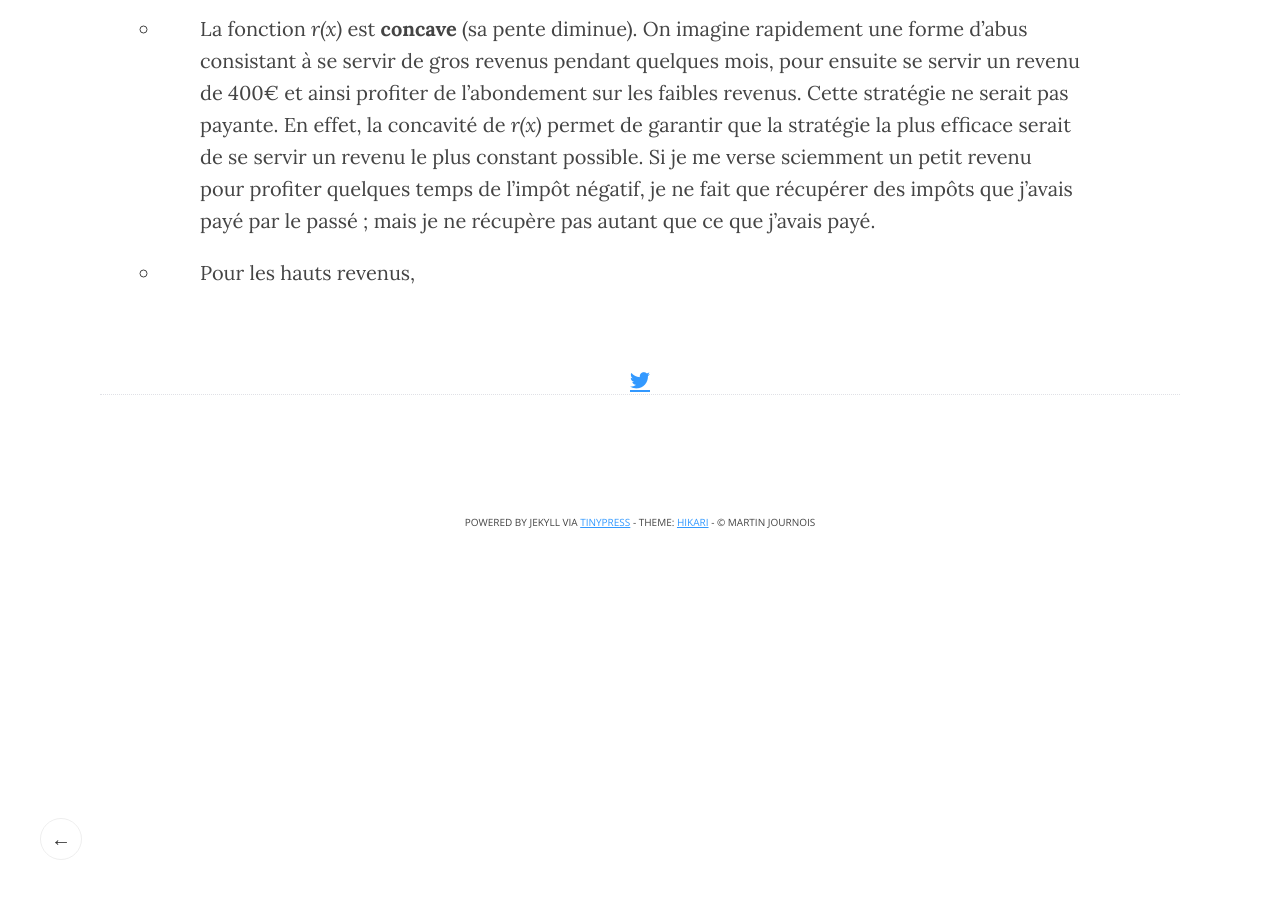
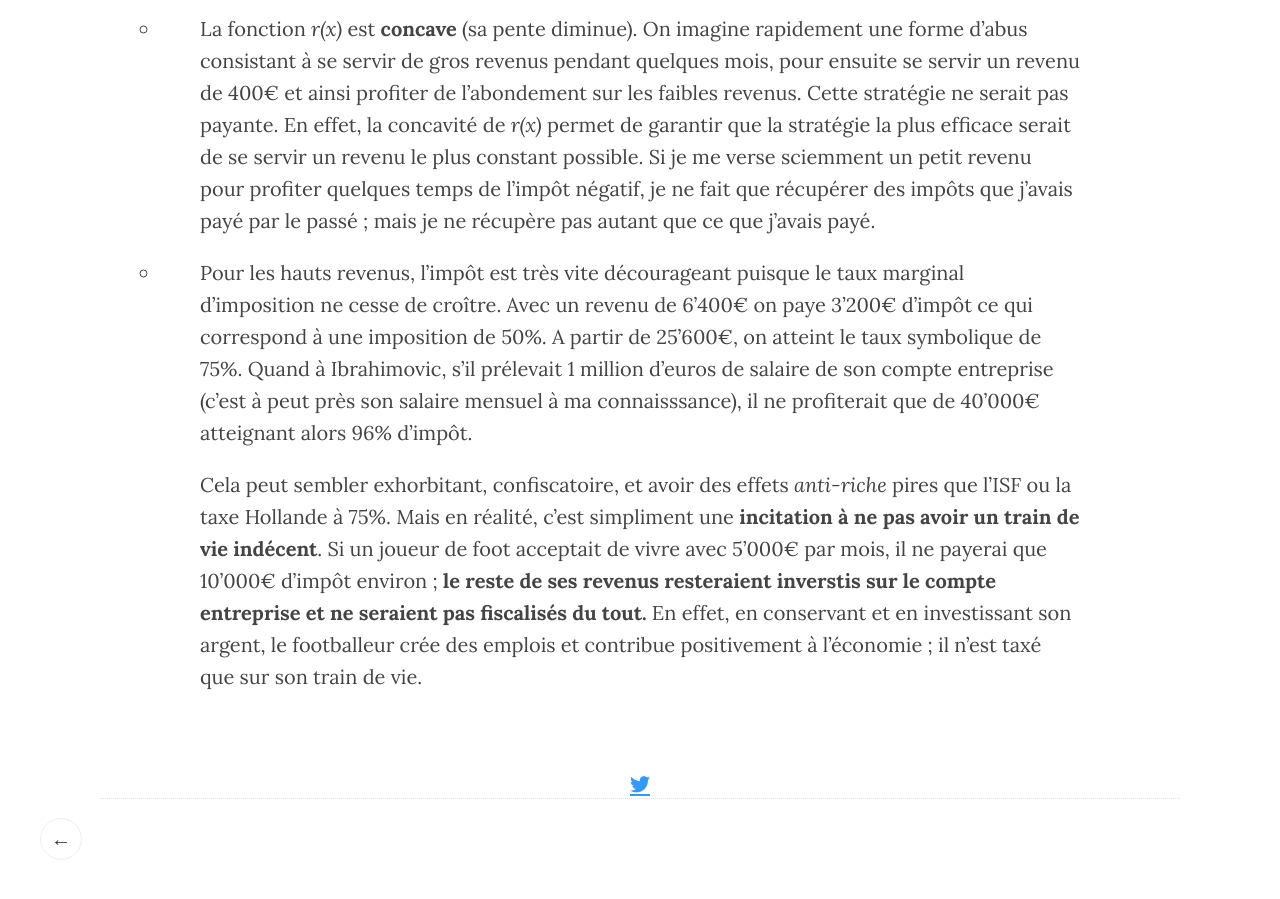
Before and after one commit to BibMartin/BibMartin.github.io, a Jekyll site: the page built from _posts/2016-01-27-une-fiscalit-simple-et-incitative.markdown, in a window 1280 px wide and 900 px high, scrolled down 4363 px. Built offline with Jekyll 4.4.1, drawn with Linux system fonts in a browser that asks for light colours; formulas are drawn with MathJax 3; comment, search, counter and statistics services are not loaded; before the commit the page ends 4935 px from its top, so only the background shows below that.

Commit message:
Update 2016-01-27-une-fiscalit-simple-et-incitative.markdown

```diff
--- a/_posts/2016-01-27-une-fiscalit-simple-et-incitative.markdown
+++ b/_posts/2016-01-27-une-fiscalit-simple-et-incitative.markdown
@@ -74,4 +74,15 @@ Cette fonction *r(x)* présente plusieurs intérêts:
 
 * La fonction *r(x)* est **concave** (sa pente diminue). On imagine rapidement une forme d'abus consistant à se servir de gros revenus pendant quelques mois, pour ensuite se servir un revenu de 400€ et ainsi profiter de l'abondement sur les faibles revenus. Cette stratégie ne serait pas payante. En effet, la concavité de *r(x)* permet de garantir que la stratégie la plus efficace serait de se servir un revenu le plus constant possible. Si je me verse sciemment un petit revenu pour profiter quelques temps de l'impôt négatif, je ne fait que récupérer des impôts que j'avais payé par le passé ; mais je ne récupère pas autant que ce que j'avais payé.
 
-* Pour les hauts revenus,
+* Pour les hauts revenus, l'impôt est très vite décourageant puisque le taux marginal d'imposition ne cesse de croître.
+  Avec un revenu de 6'400€ on paye 3'200€ d'impôt ce qui correspond à une imposition de 50%. A partir de 25'600€,
+  on atteint le taux symbolique de 75%. Quand à Ibrahimovic, s'il prélevait 1 million d'euros de salaire de son
+  compte entreprise (c'est à peut près son salaire mensuel à ma connaisssance), il ne profiterait que de 40'000€
+  atteignant alors 96% d'impôt.
+
+  Cela peut sembler exhorbitant, confiscatoire, et avoir des effets *anti-riche* pires que l'ISF ou la taxe Hollande à 75%.
+  Mais en réalité, c'est simpliment une **incitation à ne pas avoir un train de vie indécent**. Si un joueur de foot
+  acceptait de vivre avec 5'000€ par mois, il ne payerai que 10'000€ d'impôt environ ; **le reste de ses revenus
+  resteraient inverstis sur le compte entreprise et ne seraient pas fiscalisés du tout.** En effet, en conservant et en
+  investissant son argent, le footballeur crée des emplois et contribue positivement à l'économie ; il n'est taxé que
+  sur son train de vie.
```
